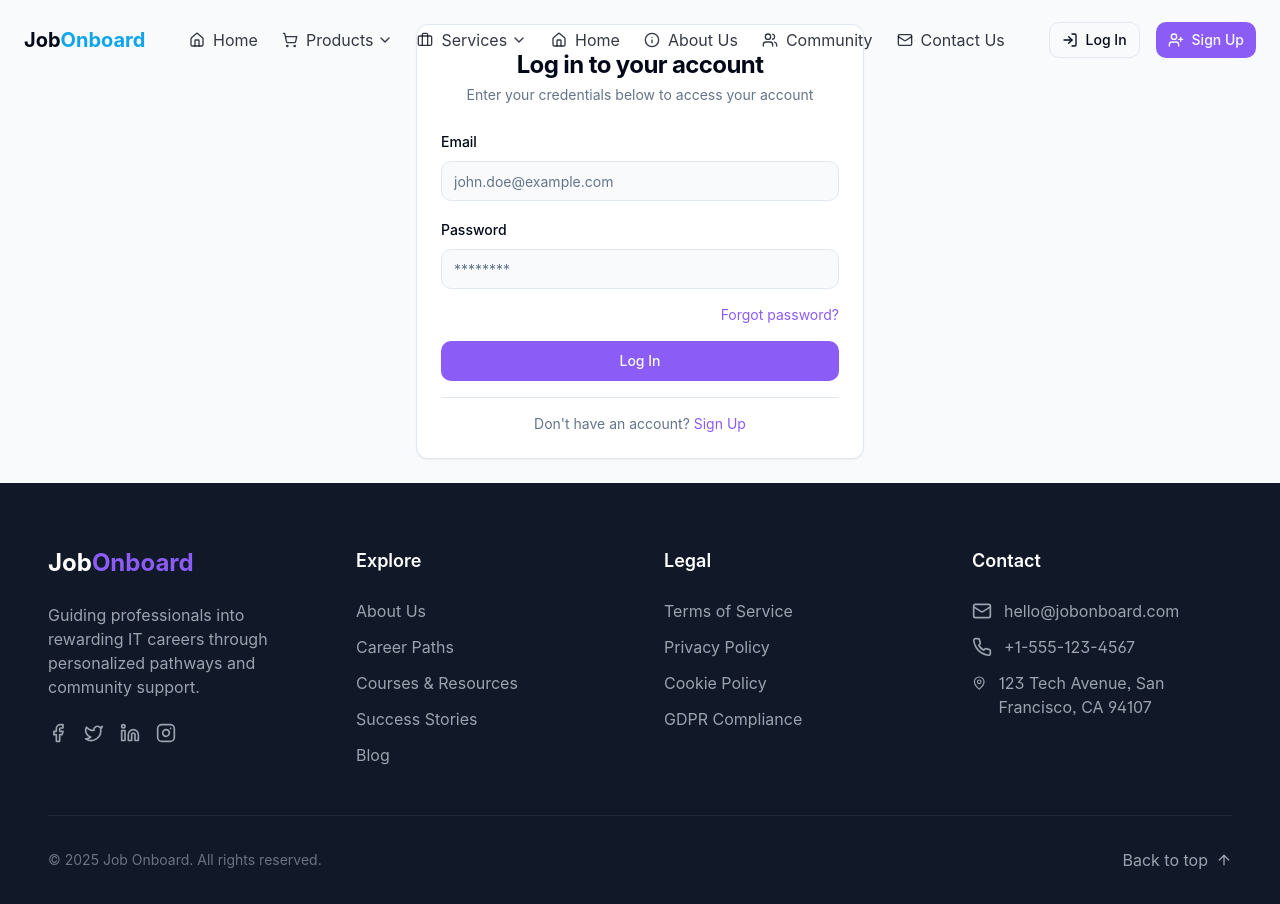
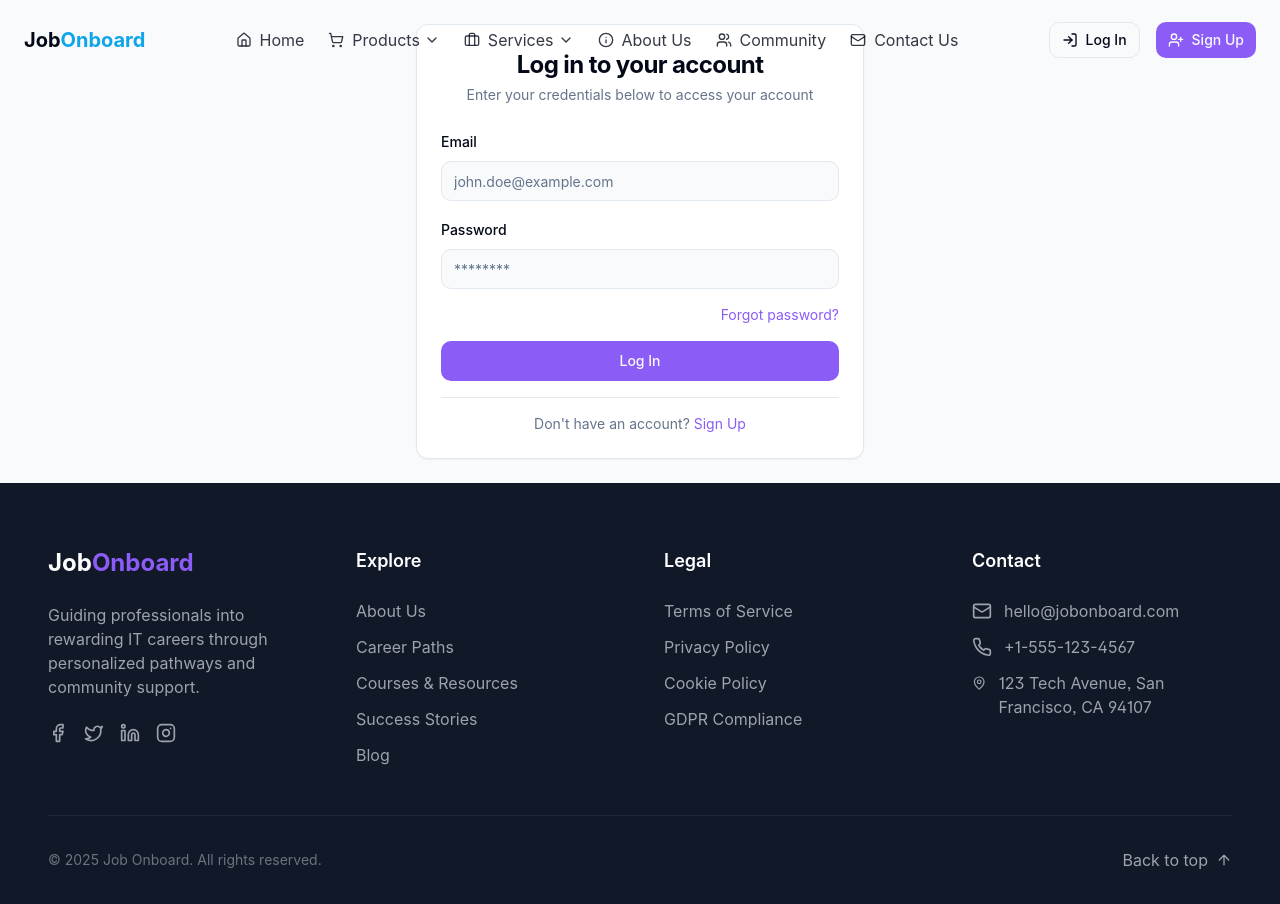
Before and after one commit to AiDataRobo/launch-it-journey, a React (Vite) app: page /login in a window 1280 px wide. Built offline with nearby package versions, Linux system fonts and the light colour scheme.

Commit message:
Remove duplicate home button
Remove the extra home button from the header.

```diff
--- a/src/components/Navbar.tsx
+++ b/src/components/Navbar.tsx
@@ -1,3 +1,4 @@
+
 import React, { useState, useEffect, useRef } from 'react';
 import { Menu, X, Home, Briefcase, ShoppingCart, Users, Info, Mail, LogIn, UserPlus, ChevronDown, ChevronUp, FileText, Search, BookOpen, Diamond } from 'lucide-react';
 import { Button } from '@/components/ui/button';
@@ -34,8 +35,9 @@ const Navbar = () => {
     };
   }, []);
 
+  // Removing the 'Home' item from the navItems array to avoid duplication
   const navItems = [
-    { name: 'Home', icon: <Home className="w-4 h-4 mr-2" />, href: '/' },
+    // Home button removed from here to avoid duplication
     { name: 'About Us', icon: <Info className="w-4 h-4 mr-2" />, href: '/about-us' },
     { name: 'Community', icon: <Users className="w-4 h-4 mr-2" />, href: '/community' },
     { name: 'Contact Us', icon: <Mail className="w-4 h-4 mr-2" />, href: '/contact-us' },
@@ -272,7 +274,7 @@ const Navbar = () => {
                 Services
               </Link>
 
-              {navItems.slice(1).map((item) => (
+              {navItems.map((item) => (
                 <Link
                   key={item.name}
                   to={item.href}
```
